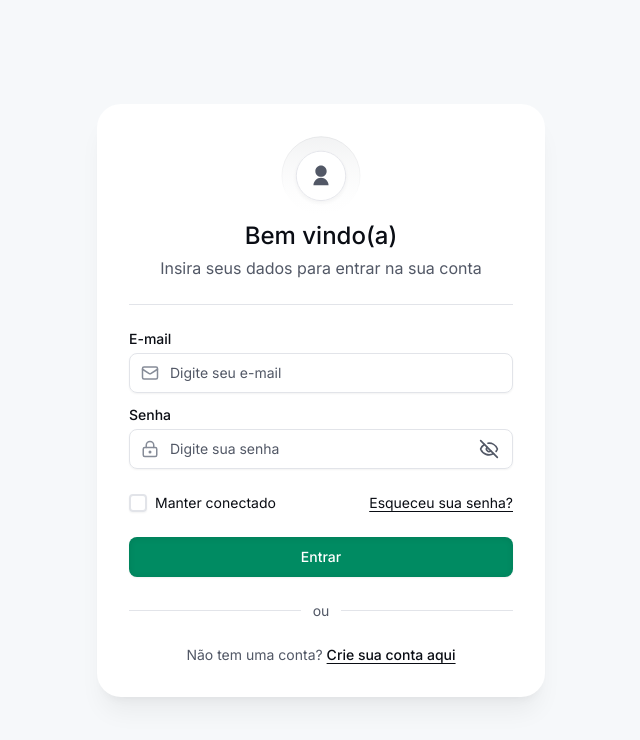
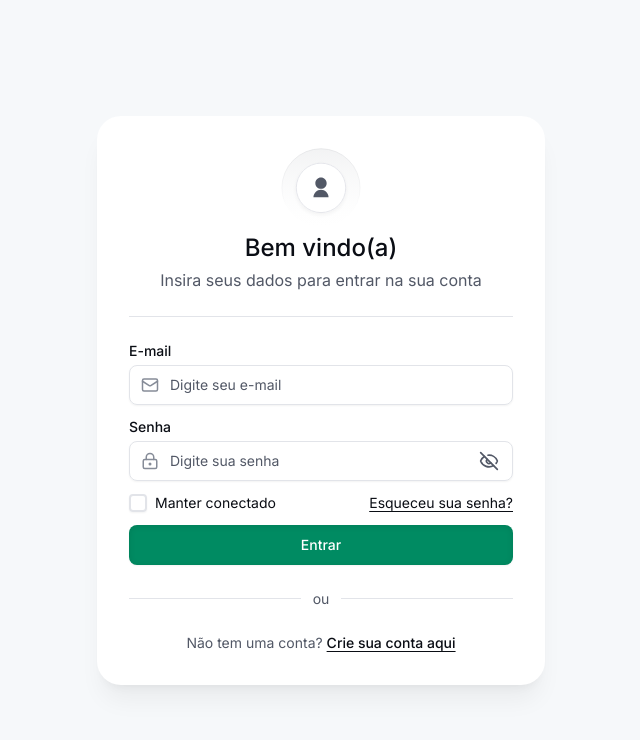
Before and after one commit to ipecode-br/abnmo-frontend, a Next.js app: page /conta/entrar in a window 1280 px wide. Shown: the top 740 px of the page, without its empty margins (319-959 px from the left). Built offline with nearby package versions, Linux system fonts and the light colour scheme.

Commit message:
chore(sign-in): wrap inputs in `FormField`

```diff
--- a/src/app/conta/entrar/sign-in-form.tsx
+++ b/src/app/conta/entrar/sign-in-form.tsx
@@ -6,6 +6,7 @@ import { FormProvider, useForm } from 'react-hook-form'
 
 import { CheckboxInput } from '@/components/form/checkbox-input'
 import { FormContainer } from '@/components/form/form-container'
+import { FormField } from '@/components/form/form-field'
 import { PasswordInput } from '@/components/form/password-input'
 import { TextInput } from '@/components/form/text-input'
 import { Alert } from '@/components/ui/alert'
@@ -46,6 +47,7 @@ export function SignInForm() {
   return (
     <FormProvider {...formMethods}>
       <FormContainer onSubmit={formMethods.handleSubmit(signIn)}>
+        <FormField>
           <TextInput
             name='email'
             label='E-mail'
@@ -57,8 +59,9 @@ export function SignInForm() {
             label='Senha'
             placeholder='Digite sua senha'
           />
+        </FormField>
 
-        <div className='flex w-full items-center justify-between gap-x-3 gap-y-5 py-3 text-sm max-[26rem]:flex-col'>
+        <div className='flex w-full items-center justify-between gap-x-3 gap-y-5 text-sm max-[26rem]:flex-col'>
           <CheckboxInput name='keepLoggedIn' label='Manter conectado' />
 
           <NavLink
```
Lines whose indentation alone changed are shown as unchanged.
